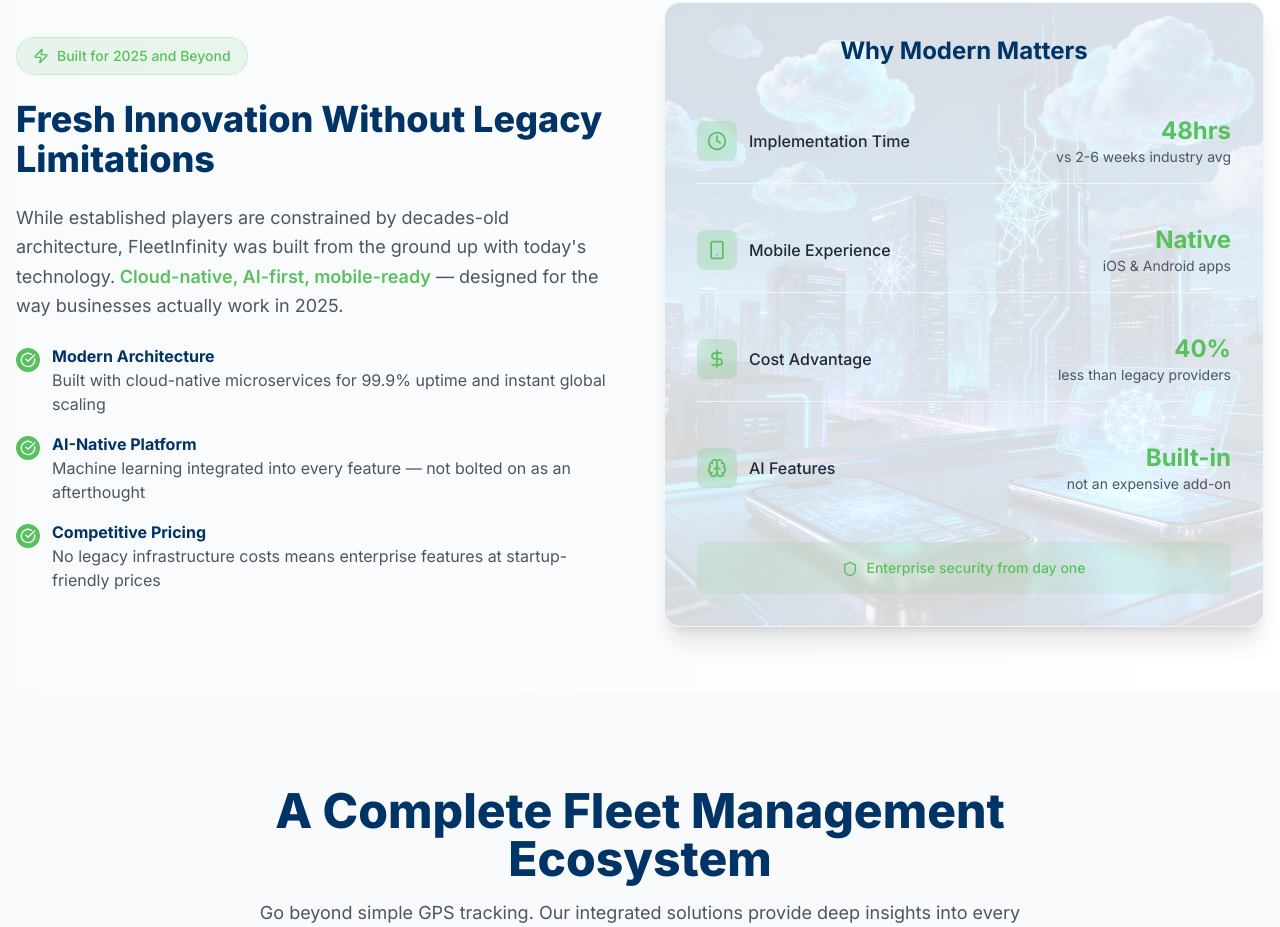
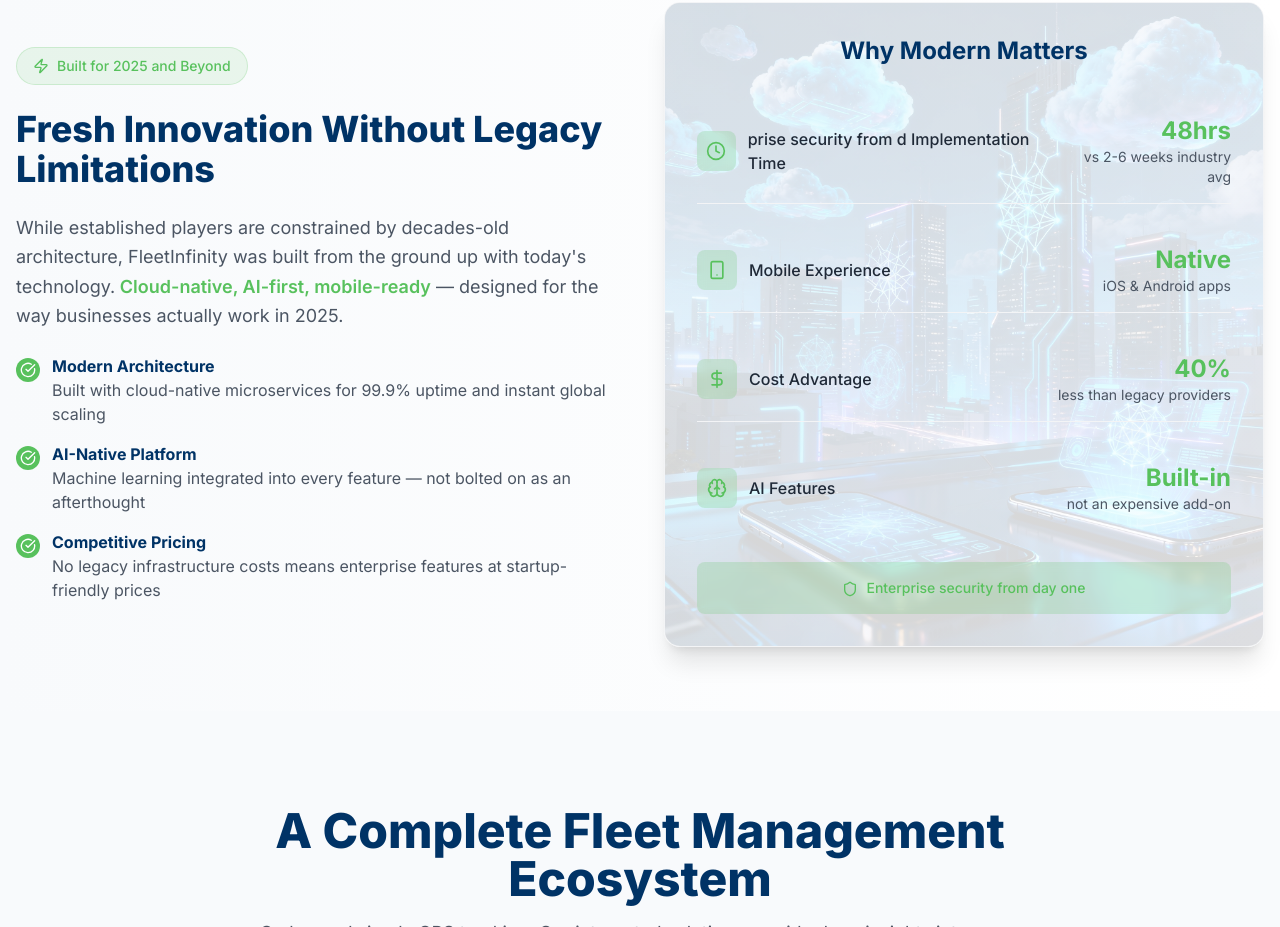
Before and after one commit to Bahareh-Esteki/fleetinfinity, a Next.js app: page / in a window 1280 px wide. Shown: the part 1080-2007 px from the top of the page. Built offline with nearby package versions, Linux system fonts and the light colour scheme.

Commit message:
homepage building

```diff
--- a/app/page.js
+++ b/app/page.js
@@ -333,7 +333,7 @@ export default function HomePage() {
                         <Clock className="w-5 h-5 text-brand-green" />
                       </div>
                       <span className="font-medium text-gray-800">
-                        Implementation Time
+                        prise security from d Implementation Time
                       </span>
                     </div>
                     <div className="text-right">
@@ -404,7 +404,7 @@ export default function HomePage() {
                   </div>
                 </div>
 
-                <div className="mt-8 p-4 bg-brand-green/10 rounded-lg backdrop-blur-sm">
+                <div className="mt-8 p-4 bg-brand-green/20 rounded-lg backdrop-blur-sm">
                   <p className="text-sm text-brand-green text-center font-medium">
                     <Shield className="w-4 h-4 inline mr-2" />
                     Enterprise security from day one
```
